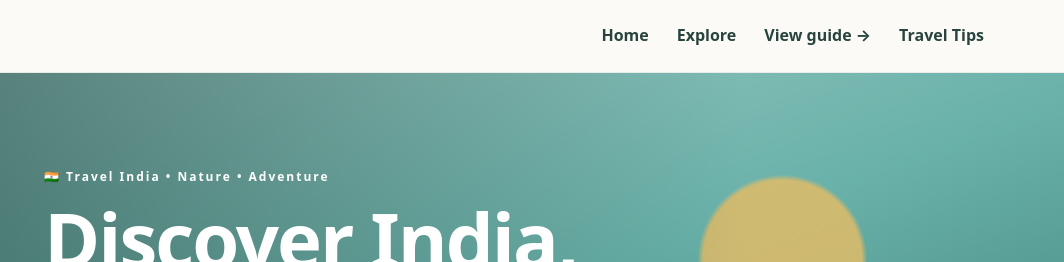
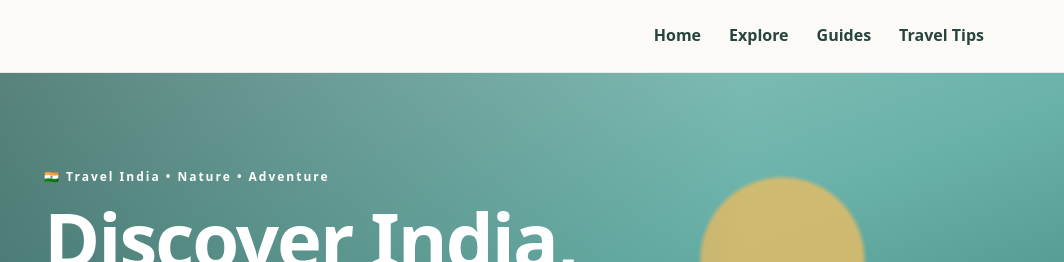
Before and after one commit to Safarnama4u/safarnama, a plain HTML site: page index.html in a window 1280 px wide. Shown: the top 262 px of the page, 216-1280 px from the left. Drawn offline with Linux system fonts and the light colour scheme; files whose address does not match are found by name.

Commit message:
Update link to guides in navigation

```diff
--- a/index.html
+++ b/index.html
@@ -18,7 +18,7 @@
       <nav class="nav" id="nav">
         <a href="#home">Home</a>
         <a href="#explore">Explore</a>
-        <a href="manali.html">View guide →</a>
+        <a href="#guides">Guides</a>
         <a href="#tips">Travel Tips</a>
       </nav>
     </div>
```
